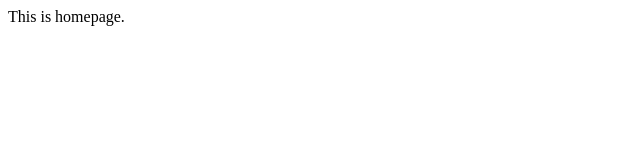
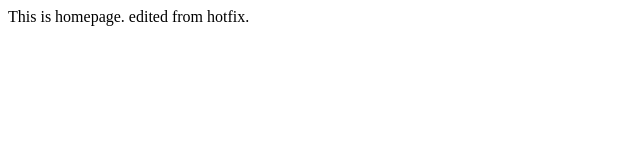
Before and after one commit to muzamilabbas/first-app, a plain HTML site: page index.html in a window 1280 px wide. Shown: the whole page, without its empty margins (0-640 px from the left). Drawn offline with Linux system fonts and the light colour scheme.

Commit message:
added text of hotfix in index

```diff
--- a/index.html
+++ b/index.html
@@ -5,6 +5,6 @@
 	<title>Document</title>
 </head>
 <body>
-	This is homepage.
+	This is homepage. edited from hotfix.
 </body>
 </html>
```
